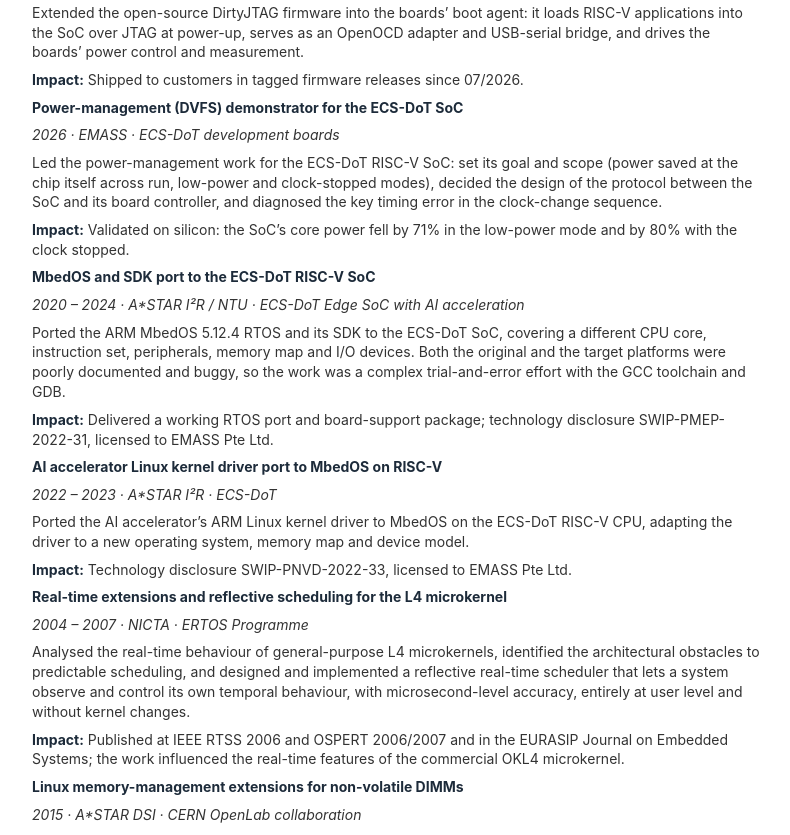
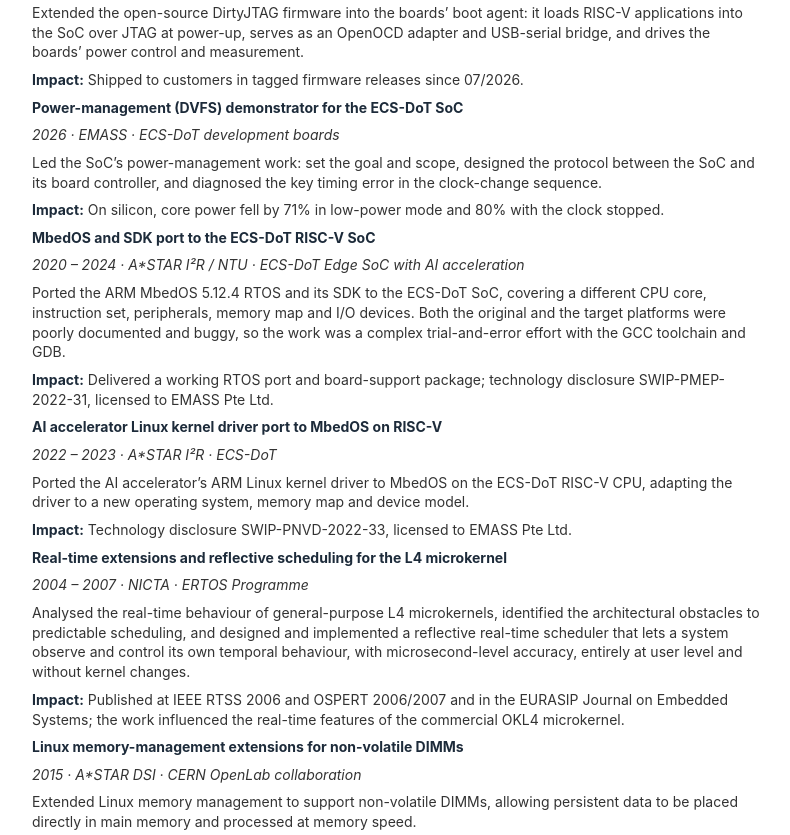
Before and after one commit to sergioruocco/cv, a plain HTML site: page docs/files/Sergio_Ruocco_CV_academic.html in a window 1280 px wide. Shown: the part 3911-4746 px from the top of the page, without its empty margins (244-1034 px from the left). Drawn offline with Linux system fonts and the light colour scheme.

Commit message:
Rebuild CVs and website (DVFS demonstrator)
Co-Authored-By: Claude Opus 5.5 <noreply@anthropic.com>
Claude-Session: https://claude.ai/code/session_01LhUGiXr2ETqYydoPE5m5H9

```diff
--- a/docs/files/Sergio_Ruocco_CV_academic.html
+++ b/docs/files/Sergio_Ruocco_CV_academic.html
@@ -356,13 +356,11 @@ releases since 07/2026.</p>
 <p><strong>Power-management (DVFS) demonstrator for the ECS-DoT
 SoC</strong></p>
 <p><em>2026 · EMASS · ECS-DoT development boards</em></p>
-<p>Led the power-management work for the ECS-DoT RISC-V SoC: set its
-goal and scope (power saved at the chip itself across run, low-power and
-clock-stopped modes), decided the design of the protocol between the SoC
-and its board controller, and diagnosed the key timing error in the
-clock-change sequence.</p>
-<p><strong>Impact:</strong> Validated on silicon: the SoC’s core power
-fell by 71% in the low-power mode and by 80% with the clock stopped.</p>
+<p>Led the SoC’s power-management work: set the goal and scope, designed
+the protocol between the SoC and its board controller, and diagnosed the
+key timing error in the clock-change sequence.</p>
+<p><strong>Impact:</strong> On silicon, core power fell by 71% in
+low-power mode and 80% with the clock stopped.</p>
 <p><strong>MbedOS and SDK port to the ECS-DoT RISC-V SoC</strong></p>
 <p><em>2020 – 2024 · A*STAR I²R / NTU · ECS-DoT Edge SoC with AI
 acceleration</em></p>
@@ -615,6 +613,6 @@ accelerators and video-compression hardware.</p>
 reflection; Performance analysis and system tracing; Debugging poorly
 documented hardware and software; Technical leadership, mentoring,
 procurement and project delivery.</p>
-<p class="stamp">Updated 24 November 2026 · git e2b227f+modified</p>
+<p class="stamp">Updated 24 November 2026 · git f3ec647</p>
 </body>
 </html>
```
Also changed, not shown: docs/files/Sergio_Ruocco_CV_industry.html (+1 -1 lines), docs/files/Sergio_Ruocco_CV_low_latency.html (+1 -1 lines), docs/index.html (+1 -1 lines), docs/publications.html (+1 -1 lines), 6 other files.
